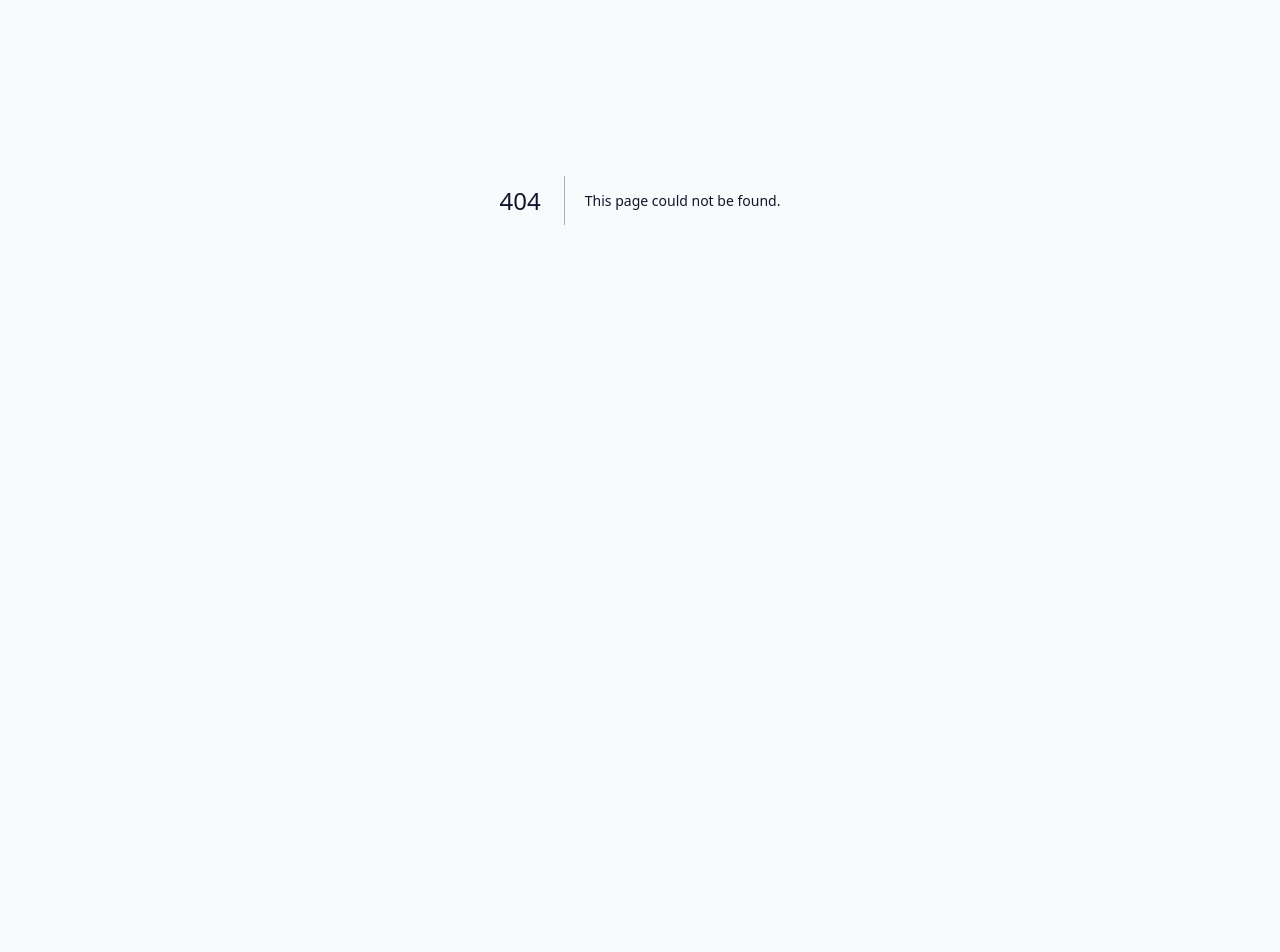
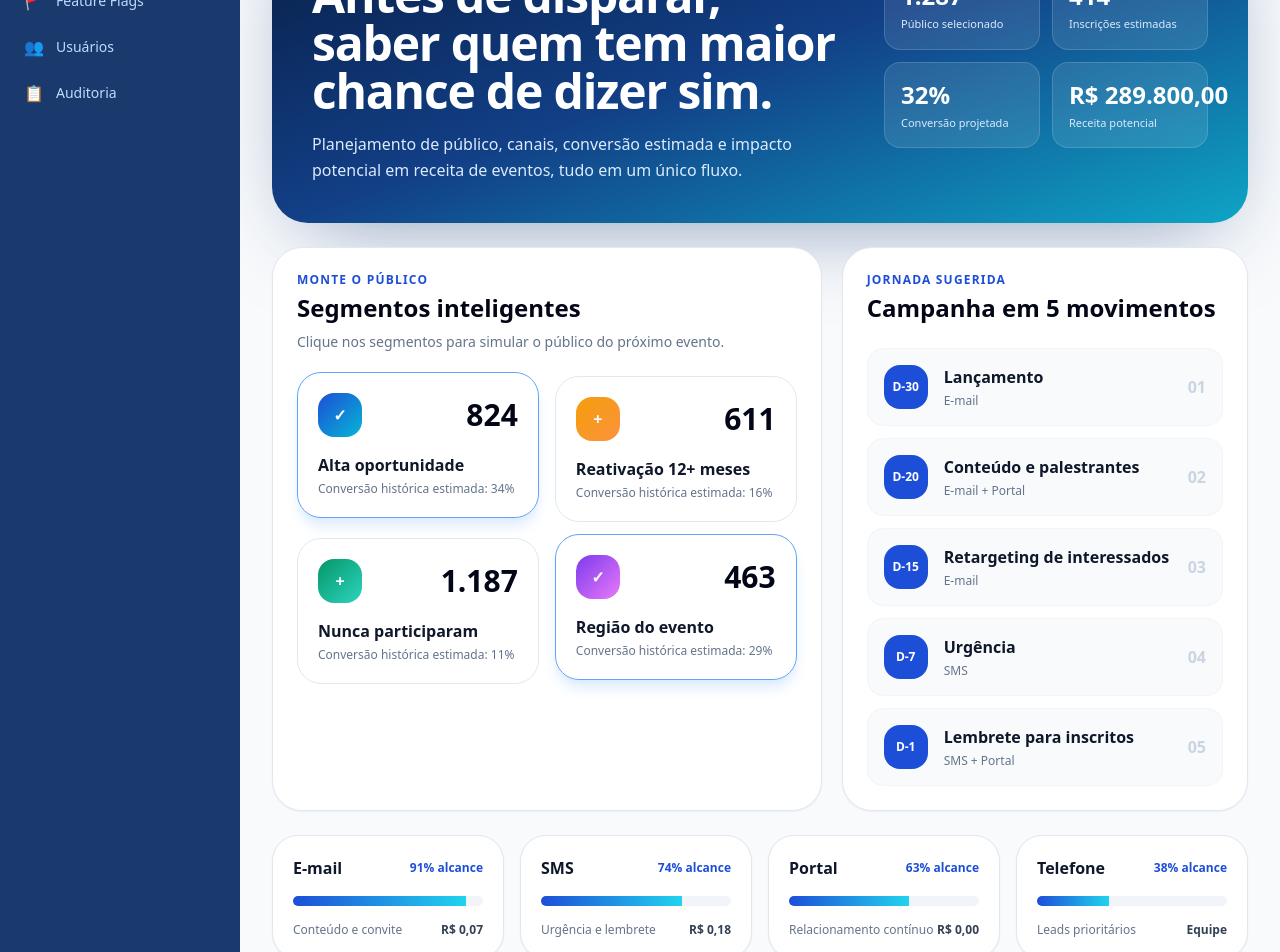
Before and after one commit to Wspinheiro111/uvergs-360, a Next.js app in the folder apps/web/: page /admin/growth/campaigns in a window 1280 px wide. Before the commit this address had no page. Shown: the part 200-1152 px from the top of the page. Before the commit the page ends 800 px from the top, so only its background shows below. Built offline with nearby package versions, Linux system fonts and the light colour scheme.

Commit message:
feat(demo): add campaign intelligence center

```diff
--- /dev/null
+++ b/apps/web/src/app/admin/growth/campaigns/page.tsx
@@ -0,0 +1,54 @@
+"use client";
+
+import { useMemo, useState } from "react";
+
+const segments = [
+  { key: "high", label: "Alta oportunidade", people: 824, conversion: 34, color: "from-blue-700 to-cyan-500" },
+  { key: "inactive", label: "Reativação 12+ meses", people: 611, conversion: 16, color: "from-amber-500 to-orange-400" },
+  { key: "new", label: "Nunca participaram", people: 1187, conversion: 11, color: "from-emerald-600 to-teal-400" },
+  { key: "regional", label: "Região do evento", people: 463, conversion: 29, color: "from-violet-600 to-fuchsia-400" },
+];
+
+const channels = [
+  ["E-mail", 91, "R$ 0,07", "Conteúdo e convite"],
+  ["SMS", 74, "R$ 0,18", "Urgência e lembrete"],
+  ["Portal", 63, "R$ 0,00", "Relacionamento contínuo"],
+  ["Telefone", 38, "Equipe", "Leads prioritários"],
+];
+
+export default function CampaignsPage() {
+  const [selected, setSelected] = useState(["high", "regional"]);
+  const total = useMemo(() => segments.filter(s => selected.includes(s.key)).reduce((n,s)=>n+s.people,0), [selected]);
+  const expected = Math.round(segments.filter(s => selected.includes(s.key)).reduce((n,s)=>n+s.people*(s.conversion/100),0));
+  const revenue = expected * 700;
+
+  function toggle(key:string){ setSelected(v => v.includes(key) ? v.filter(x=>x!==key) : [...v,key]); }
+
+  return <div className="p-6 lg:p-8 max-w-[1600px] mx-auto space-y-6">
+    <section className="rounded-[36px] overflow-hidden bg-gradient-to-br from-[#071b3f] via-[#123f86] to-[#0ea5c6] text-white shadow-[0_28px_90px_-34px_rgba(2,42,105,.5)]">
+      <div className="p-8 lg:p-10 grid lg:grid-cols-[1.25fr_.75fr] gap-8 items-center">
+        <div><span className="inline-flex rounded-full bg-white/10 border border-white/15 px-3 py-1 text-xs font-bold uppercase tracking-widest">Central de Campanhas</span><h1 className="mt-4 text-4xl lg:text-5xl font-bold tracking-tight max-w-4xl">Antes de disparar, saber quem tem maior chance de dizer sim.</h1><p className="mt-4 text-blue-100 max-w-3xl leading-relaxed">Planejamento de público, canais, conversão estimada e impacto potencial em receita de eventos, tudo em um único fluxo.</p></div>
+        <div className="grid grid-cols-2 gap-3">{[[total.toLocaleString("pt-BR"),"Público selecionado"],[expected.toLocaleString("pt-BR"),"Inscrições estimadas"],[`${Math.round((expected/Math.max(total,1))*100)}%`,`Conversão projetada`],[revenue.toLocaleString("pt-BR",{style:"currency",currency:"BRL"}),"Receita potencial"]].map(([v,l])=><div key={l} className="rounded-2xl bg-white/10 border border-white/15 p-4 backdrop-blur"><p className="text-2xl font-bold">{v}</p><p className="text-[11px] text-blue-100 mt-1">{l}</p></div>)}</div>
+      </div>
+    </section>
+
+    <section className="grid xl:grid-cols-[1.15fr_.85fr] gap-5">
+      <article className="bg-white border border-slate-200 rounded-[30px] p-6 shadow-sm">
+        <p className="text-xs font-bold tracking-widest uppercase text-blue-700">Monte o público</p><h2 className="text-2xl font-bold text-slate-950 mt-1">Segmentos inteligentes</h2><p className="mt-2 text-sm text-slate-500">Clique nos segmentos para simular o público do próximo evento.</p>
+        <div className="mt-6 grid md:grid-cols-2 gap-4">{segments.map(s => {const active=selected.includes(s.key);return <button key={s.key} onClick={()=>toggle(s.key)} className={`text-left rounded-[24px] border p-5 transition-all ${active?"border-blue-400 shadow-lg shadow-blue-100 -translate-y-1":"border-slate-200 hover:border-blue-200"}`}><div className="flex items-center justify-between"><div className={`w-11 h-11 rounded-2xl bg-gradient-to-br ${s.color} text-white flex items-center justify-center font-bold`}>{active?"✓":"+"}</div><span className="text-3xl font-bold text-slate-950">{s.people.toLocaleString("pt-BR")}</span></div><h3 className="mt-4 font-semibold text-slate-900">{s.label}</h3><p className="text-xs text-slate-500 mt-1">Conversão histórica estimada: {s.conversion}%</p></button>})}</div>
+      </article>
+
+      <article className="bg-white border border-slate-200 rounded-[30px] p-6 shadow-sm">
+        <p className="text-xs font-bold tracking-widest uppercase text-blue-700">Jornada sugerida</p><h2 className="text-2xl font-bold text-slate-950 mt-1">Campanha em 5 movimentos</h2>
+        <div className="mt-6 space-y-3">{[["D-30","Lançamento","E-mail"],["D-20","Conteúdo e palestrantes","E-mail + Portal"],["D-15","Retargeting de interessados","E-mail"],["D-7","Urgência","SMS"],["D-1","Lembrete para inscritos","SMS + Portal"]].map(([day,title,channel],i)=><div key={day} className="flex gap-4 items-center rounded-2xl bg-slate-50 border border-slate-100 p-4"><div className="w-11 h-11 rounded-2xl bg-blue-700 text-white flex items-center justify-center text-xs font-bold">{day}</div><div className="flex-1"><p className="font-semibold text-slate-900">{title}</p><p className="text-xs text-slate-500 mt-1">{channel}</p></div><span className="text-slate-300 font-bold">0{i+1}</span></div>)}</div>
+      </article>
+    </section>
+
+    <section className="grid lg:grid-cols-4 gap-4">{channels.map(([name,reach,cost,use])=><article key={name} className="bg-white border border-slate-200 rounded-[26px] p-5 shadow-sm"><div className="flex items-center justify-between"><p className="font-semibold text-slate-900">{name}</p><span className="text-xs font-bold text-blue-700">{reach}% alcance</span></div><div className="mt-4 h-2.5 bg-slate-100 rounded-full overflow-hidden"><div className="h-full bg-gradient-to-r from-blue-700 to-cyan-400" style={{width:`${reach}%`}} /></div><div className="mt-4 flex justify-between text-xs"><span className="text-slate-500">{use}</span><span className="font-semibold text-slate-700">{cost}</span></div></article>)}</section>
+
+    <section className="grid lg:grid-cols-[.8fr_1.2fr] gap-5">
+      <article className="rounded-[30px] bg-slate-950 text-white p-6"><p className="text-xs font-bold uppercase tracking-widest text-cyan-300">Recomendação automática</p><h3 className="text-2xl font-bold mt-2">Não falar com todos igual.</h3><p className="text-slate-300 mt-3 leading-relaxed">O sistema prioriza quem já demonstrou intenção, adapta a mensagem por interesse e usa o canal disponível para cada pessoa.</p></article>
+      <article className="rounded-[30px] bg-gradient-to-br from-emerald-50 via-white to-cyan-50 border border-emerald-100 p-6"><p className="text-xs font-bold uppercase tracking-widest text-emerald-700">Impacto financeiro da inteligência</p><div className="mt-4 grid sm:grid-cols-3 gap-3">{[["+10% conversão","+ R$ 57.680"],["+20% conversão","+ R$ 115.360"],["+30% conversão","+ R$ 173.040"]].map(([a,b])=><div key={a} className="rounded-2xl bg-white border border-emerald-100 p-5"><p className="text-sm text-slate-500">{a}</p><p className="text-xl font-bold text-emerald-700 mt-1">{b}</p><p className="text-[10px] text-slate-400 mt-2">Cenário ilustrativo da demo</p></div>)}</div></article>
+    </section>
+  </div>;
+}
```
